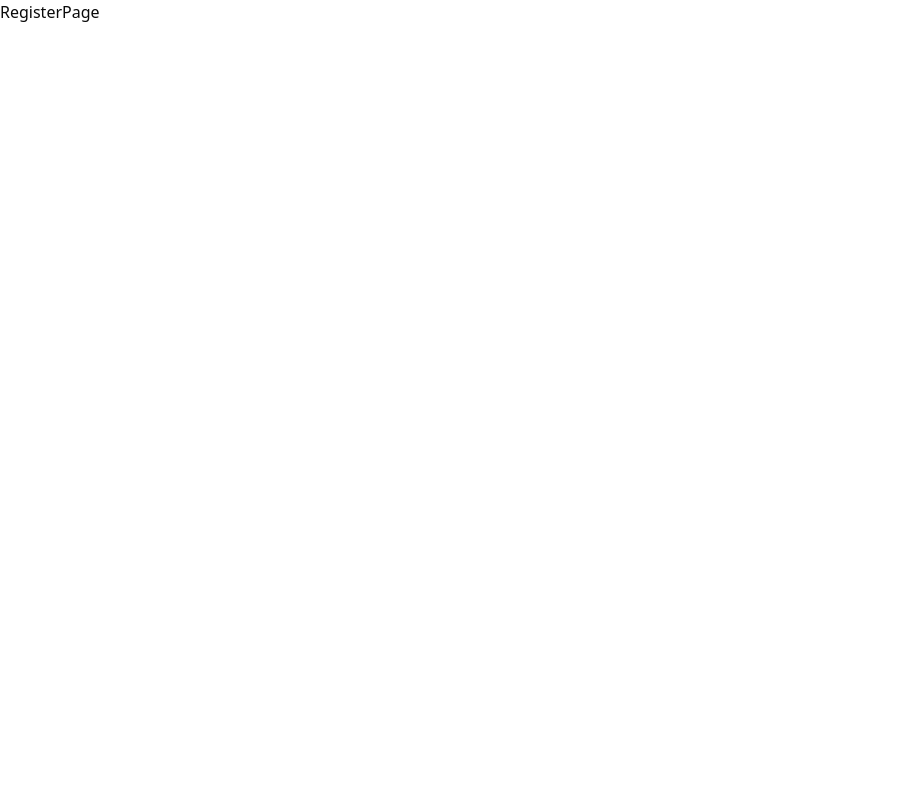
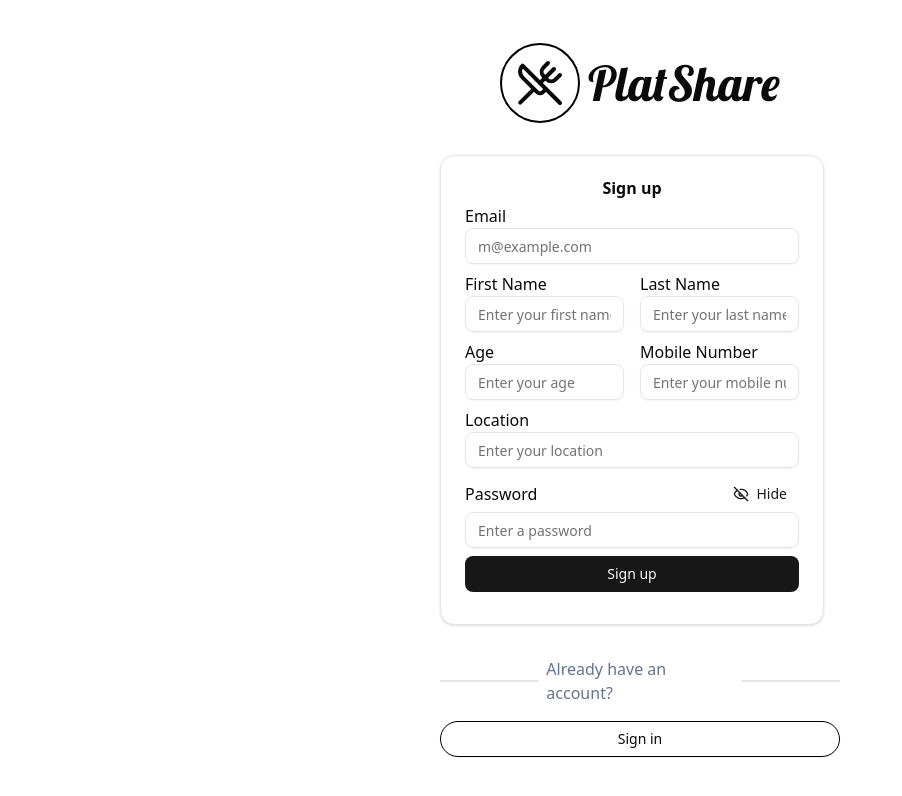
Before and after one commit to Utsho11/plate-share, a Next.js app: page /register in a window 1280 px wide. Shown: the top 796 px of the page, without its empty margins (0-902 px from the left). Built offline with nearby package versions, Linux system fonts and the light colour scheme.

Commit message:
sign up ui ready

```diff
--- a/src/app/login/page.tsx
+++ b/src/app/login/page.tsx
@@ -9,7 +9,6 @@ import {
   CardTitle,
 } from "@/src/components/ui/card";
 import { Input } from "@/src/components/ui/input";
-import { Separator } from "@/src/components/ui/separator";
 import { Label } from "@radix-ui/react-label";
 import { Eye, EyeOff } from "lucide-react";
 import Link from "next/link";
@@ -23,13 +22,12 @@ const LoginPage = () => {
       <div className="flex-col w-[400px]">
         <Logo />
         <Card className="w-full max-w-sm my-8">
+          <form>
             <CardHeader>
               <CardTitle className="text-center">Sign in</CardTitle>
             </CardHeader>
-          <CardContent>
-            <form>
-              <div className="flex flex-col gap-6">
-                <div className="grid gap-2">
+            <CardContent className="space-y-2">
+              <div className="">
                 <Label htmlFor="email">Email</Label>
                 <Input
                   id="email"
@@ -38,7 +36,7 @@ const LoginPage = () => {
                   required
                 />
               </div>
-                <div className="grid gap-2">
+              <div className="">
                 <div className="flex items-center">
                   <Label htmlFor="password">Password</Label>
                   <Button
@@ -60,11 +58,10 @@ const LoginPage = () => {
                 <Input
                   id="password"
                   type={`${showPassword ? "text" : "password"}`}
+                  placeholder="Enter your password"
                   required
                 />
               </div>
-              </div>
-            </form>
             </CardContent>
             <CardFooter className="flex-col gap-2">
               <Button type="submit" className="w-full my-2">
@@ -77,15 +74,21 @@ const LoginPage = () => {
                 Forget your password?
               </Link>
             </CardFooter>
+          </form>
         </Card>
         <div className="flex justify-center items-center my-4">
           <div className="border  md:w-1/4"></div>
           <h3 className="text-slate-500 mx-2">New to Community</h3>
           <div className="border  md:w-1/4"></div>
         </div>
-        <Button variant={"outline"} className="w-full border-black rounded-3xl">
+        <Link href={"/register"}>
+          <Button
+            variant={"outline"}
+            className="w-full border-black rounded-3xl"
+          >
             Sign up
           </Button>
+        </Link>
       </div>
     </div>
   );
--- a/src/app/register/page.tsx
+++ b/src/app/register/page.tsx
@@ -1,5 +1,143 @@
+"use client";
+import Logo from "@/src/components/logo/Logo";
+import { Button } from "@/src/components/ui/button";
+import {
+  Card,
+  CardContent,
+  CardFooter,
+  CardHeader,
+  CardTitle,
+} from "@/src/components/ui/card";
+import { Input } from "@/src/components/ui/input";
+import { Label } from "@radix-ui/react-label";
+import { Eye, EyeOff } from "lucide-react";
+import Link from "next/link";
+import { useState } from "react";
+
 const RegisterPage = () => {
-  return <div>RegisterPage</div>;
+  const [showPassword, setShowPassword] = useState<boolean>(false);
+  return (
+    <div className="min-h-screen flex justify-center items-center p-2">
+      <div className="flex-col w-[400px]">
+        <Logo />
+        <Card className="w-full max-w-sm my-8">
+          <form>
+            <CardHeader>
+              <CardTitle className="text-center">Sign up</CardTitle>
+            </CardHeader>
+            <CardContent className="space-y-2">
+              <div>
+                <Label htmlFor="email">Email</Label>
+                <Input
+                  id="email"
+                  type="email"
+                  placeholder="m@example.com"
+                  required
+                />
+              </div>
+              <div className="grid grid-cols-1 sm:grid-cols-2 gap-4">
+                <div>
+                  {" "}
+                  <Label htmlFor="firstName">First Name</Label>
+                  <Input
+                    id="firstName"
+                    type="firstName"
+                    placeholder="Enter your first name"
+                    required
+                  />
+                </div>
+                <div>
+                  {" "}
+                  <Label htmlFor="lastName">Last Name</Label>
+                  <Input
+                    id="lastName"
+                    type="lastName"
+                    placeholder="Enter your last name"
+                    required
+                  />
+                </div>
+              </div>
+              <div className="grid grid-cols-1 sm:grid-cols-2 gap-4">
+                <div>
+                  {" "}
+                  <Label htmlFor="age">Age</Label>
+                  <Input
+                    id="age"
+                    type="age"
+                    placeholder="Enter your age"
+                    required
+                  />
+                </div>
+                <div>
+                  {" "}
+                  <Label htmlFor="mobileNumber">Mobile Number</Label>
+                  <Input
+                    id="mobileNumber"
+                    type="mobileNumber"
+                    placeholder="Enter your mobile number"
+                    required
+                  />
+                </div>
+              </div>
+              <div>
+                <Label htmlFor="location">Location</Label>
+                <Input
+                  id="location"
+                  type="location"
+                  placeholder="Enter your location"
+                  required
+                />
+              </div>
+              <div className=" gap-2">
+                <div className="flex items-center">
+                  <Label htmlFor="password">Password</Label>
+                  <Button
+                    variant="link"
+                    className="ml-auto"
+                    onClick={() => setShowPassword(!showPassword)}
+                  >
+                    {showPassword ? (
+                      <>
+                        <Eye /> Show
+                      </>
+                    ) : (
+                      <>
+                        <EyeOff /> Hide
+                      </>
+                    )}
+                  </Button>
+                </div>
+                <Input
+                  id="password"
+                  type={`${showPassword ? "text" : "password"}`}
+                  placeholder="Enter a password"
+                  required
+                />
+              </div>
+            </CardContent>
+            <CardFooter className="flex-col gap-2">
+              <Button type="submit" className="w-full my-2">
+                Sign up
+              </Button>
+            </CardFooter>
+          </form>
+        </Card>
+        <div className="flex justify-center items-center my-4">
+          <div className="border  md:w-1/4"></div>
+          <h3 className="text-slate-500 mx-2">Already have an account?</h3>
+          <div className="border  md:w-1/4"></div>
+        </div>
+        <Link href={"/login"}>
+          <Button
+            variant={"outline"}
+            className="w-full border-black rounded-3xl"
+          >
+            Sign in
+          </Button>
+        </Link>
+      </div>
+    </div>
+  );
 };
 
 export default RegisterPage;
```
Lines whose indentation alone changed are shown as unchanged.
